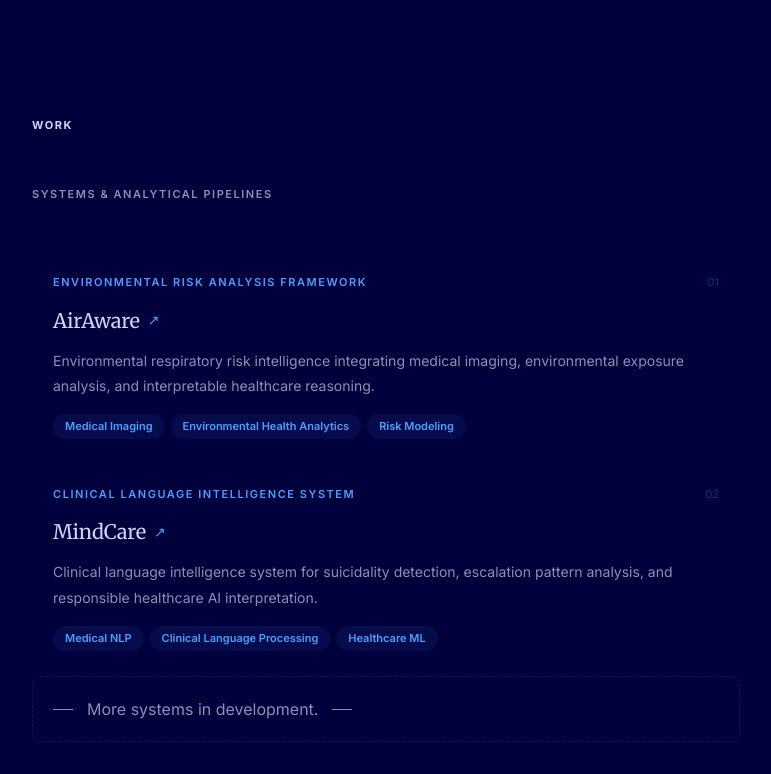
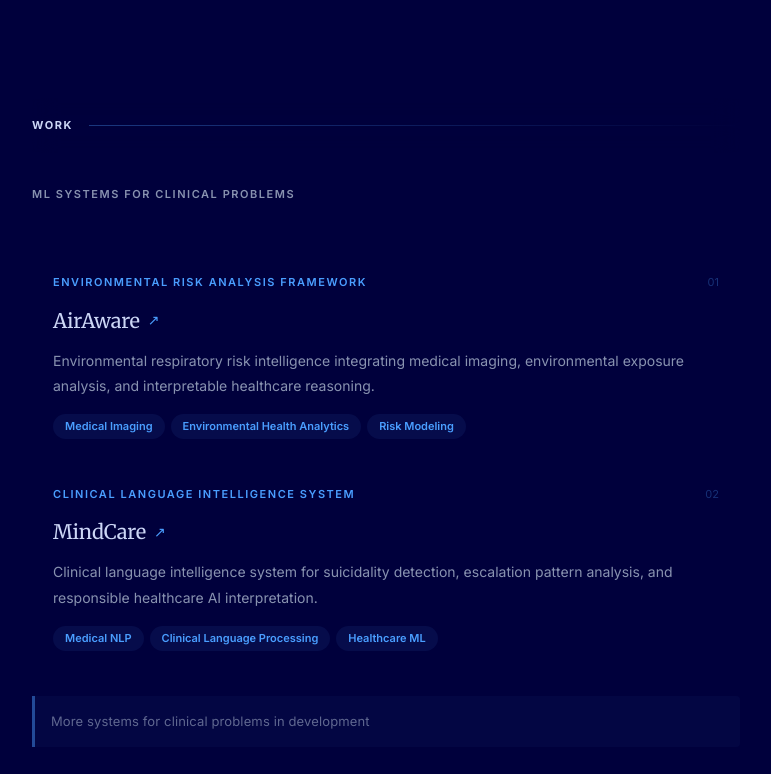
Before and after one commit to ShivaliBajaj/shivalibajaj.github.io, a Next.js app: page / in a window 1280 px wide. Shown: the part 766-1540 px from the top of the page, without its empty margins (492-1263 px from the left). Built offline with nearby package versions, Linux system fonts and the light colour scheme.

Commit message:
bring the halo back, tighten the work copy and give 404 a personality

```diff
--- a/app/not-found.tsx
+++ b/app/not-found.tsx
@@ -9,10 +9,10 @@ export default function NotFound() {
     <div style={{ minHeight:"100vh", backgroundColor:"#00003C", display:"flex", flexDirection:"column", alignItems:"center", justifyContent:"center", padding:"40px 24px", opacity: visible ? 1 : 0, transition:"opacity 0.6s ease" }}>
       <p style={{ fontFamily:"'Inter',sans-serif", fontSize:120, fontWeight:700, color:"rgba(74,158,255,0.08)", lineHeight:1, margin:0, letterSpacing:"-0.04em", userSelect:"none" }}>404</p>
       <h1 style={{ fontFamily:"'Merriweather',Georgia,serif", fontSize:"clamp(20px,3vw,28px)", fontWeight:300, color:"#CCD6F6", letterSpacing:"-0.01em", marginTop:-24, marginBottom:16, textAlign:"center" }}>
-        This path doesn&apos;t exist in the system.
+        404 — Page not found
       </h1>
       <p style={{ fontFamily:"'Inter',sans-serif", fontSize:15, color:"#8892B0", lineHeight:1.75, maxWidth:440, textAlign:"center", marginBottom:48 }}>
-        Built at the intersection of biology and bytes — but this page wasn&apos;t part of the build.
+        Trained on everything. Still missed this one.
       </p>
       <a href="/"
         style={{ fontFamily:"'Inter',sans-serif", fontSize:13, fontWeight:600, letterSpacing:"0.1em", textTransform:"uppercase", color:"#4A9EFF", textDecoration:"none", border:"1px solid rgba(74,158,255,0.3)", padding:"12px 28px", borderRadius:6, background:"rgba(74,158,255,0.06)" }}
--- a/components/sections/Work.tsx
+++ b/components/sections/Work.tsx
@@ -4,9 +4,9 @@
    Structure only in this part (15).
    Content is added in:
    ✅ Part 15 — shell, header, placeholder
-   ⏳ Part 16 — AirAware card
-   ⏳ Part 17 — MindCare card
-   ⏳ Part 18 — hover effects across both cards
+   ✅ Part 16 — AirAware card
+   ✅ Part 17 — MindCare card
+   ✅ Part 18 — hover effects across both cards
 
    Why a two-line section header?
    Brittany's work section has a small label above the main heading —
@@ -17,7 +17,11 @@
    Card layout decision — vertical stack not grid:
    Two cards side-by-side in a grid would make each card too narrow on
    most laptop screens. A vertical stack gives each card full width —
-   more room for the description text and domain chips to breathe.        */
+   more room for the description text and domain chips to breathe.
+
+   v1.1 — "More systems" placeholder:
+   Replaced plain <p> with Option B: left accent bar + faint blue wash.
+   No icon, no text decoration. Just a clean directional signal.            */
 
 import { SectionLabel } from "@/components/ui/SectionLabel";
 import { ProjectCard  } from "@/components/ui/ProjectCard";
@@ -76,61 +80,45 @@ export default function Work() {
             marginBottom:  8,
           }}
         >
-          Systems &amp; Analytical Pipelines
+          ML Systems for Clinical Problems
         </p>
 
       </div>
 
-      {/* ── Cards — Parts 16 and 17 render here ─────────────────────────
-          display:flex + flexDirection:column stacks cards vertically.
-          gap:4 — tight spacing between cards; hover border adds
-          visual separation without needing extra margin.                 */}
+      {/* ── Cards stack ─────────────────────────────────────────────────── */}
       <div style={{
         display:       "flex",
         flexDirection: "column",
         gap:           4,
         marginBottom:  4,
       }}>
-        {/* AirAware card — Part 16 ✅ */}
+        {/* AirAware card */}
         <ProjectCard project={PROJECTS[0]} />
 
-        {/* MindCare card — Part 17 ✅ */}
+        {/* MindCare card */}
         <ProjectCard project={PROJECTS[1]} />
       </div>
 
-      {/* ── Placeholder — "More systems in development." ─────────────────
-          Dashed border signals intentional empty space — not a bug.
-          Matches the clinical/research aesthetic: work is ongoing,
-          the portfolio is a living document.                             */}
+      {/* ── "More systems" — Option B: left accent bar + faint blue wash ──
+          No icon, no dash, no decorative prefix.
+          The left bar is the only visual signal — quiet but directional.  */}
       <div style={{
-        display:        "flex",
-        alignItems:     "center",
-        gap:            14,
-        padding:        "18px 20px",
-        borderRadius:   8,
-        border:         "1px dashed rgba(74, 158, 255, 0.15)",
-        marginTop:      4,
+        borderLeft:   "3px solid rgba(74,158,255,0.45)",
+        background:   "rgba(74,158,255,0.04)",
+        borderRadius: "0 4px 4px 0",
+        padding:      "14px 14px 14px 16px",
+        marginTop:    24,
       }}>
-        <span style={{
-          display:    "inline-block",
-          width:      20,
-          borderTop:  "1px solid #8892B0",
-          flexShrink: 0,
-        }} />
         <p style={{
           fontFamily: "'Inter', sans-serif",
+          fontSize:   13,
           fontWeight: 400,
-          color:      "#8892B0",
+          color:      "rgba(136,146,176,0.7)",
           margin:     0,
+          letterSpacing: "0.01em",
         }}>
-          More systems in development.
+          More systems for clinical problems in development
         </p>
-        <span style={{
-          display:    "inline-block",
-          width:      20,
-          borderTop:  "1px solid #8892B0",
-          flexShrink: 0,
-        }} />
       </div>
 
     </section>
--- a/components/ui/SectionLabel.tsx
+++ b/components/ui/SectionLabel.tsx
@@ -4,8 +4,21 @@
    Shared sticky label used at the top of every section.
    One source of truth — all four sections import from here.
 
-   Mobile: tighter padding via .section-label-inner CSS class.
-   Desktop: full padding + frosted glass effect.                            */
+   Design: Option C — label text left, faint accent rule extends right.
+   Halo (backdrop blur) is intentional — Donny's confirmed style.
+
+   backdropFilter: blur(12px)
+   ───────────────────────────
+   Semi-transparent background + blur = frosted glass halo as content
+   scrolls underneath. rgba(0,0,60,0.85) = #00003C at 85% opacity.
+   Content bleeds through faintly. This is a deliberate design choice.
+
+   Rule line
+   ──────────
+   1px line extends right from the label text, fading out via gradient.
+   Editorial chapter-divider feel.
+
+   Mobile: tighter padding via .section-label-inner CSS class.              */
 
 export function SectionLabel({ text }: { text: string }) {
   return (
@@ -17,9 +30,15 @@ export function SectionLabel({ text }: { text: string }) {
         zIndex:               10,
         background:           "rgba(0, 0, 60, 0.85)",
         backdropFilter:       "blur(12px)",
-        WebkitBackdropFilter: "blur(12px)",
+        WebkitBackdropFilter: "blur(12px)",   /* Safari */
+
+        /* Option C layout: text + rule line side by side */
+        display:              "flex",
+        alignItems:           "center",
+        gap:                  16,
       }}
     >
+      {/* Label text — never shrinks, never wraps */}
       <p
         className="section-label-text"
         style={{
@@ -28,10 +47,18 @@ export function SectionLabel({ text }: { text: string }) {
           textTransform: "uppercase",
           color:         "#CCD6F6",
           margin:        0,
+          flexShrink:    0,
         }}
       >
         {text}
       </p>
+
+      {/* Rule line — fades accent blue → transparent, left to right */}
+      <div style={{
+        flex:       1,
+        height:     "1px",
+        background: "linear-gradient(to right, rgba(74,158,255,0.35) 0%, transparent 100%)",
+      }} />
     </div>
   );
 }
```
